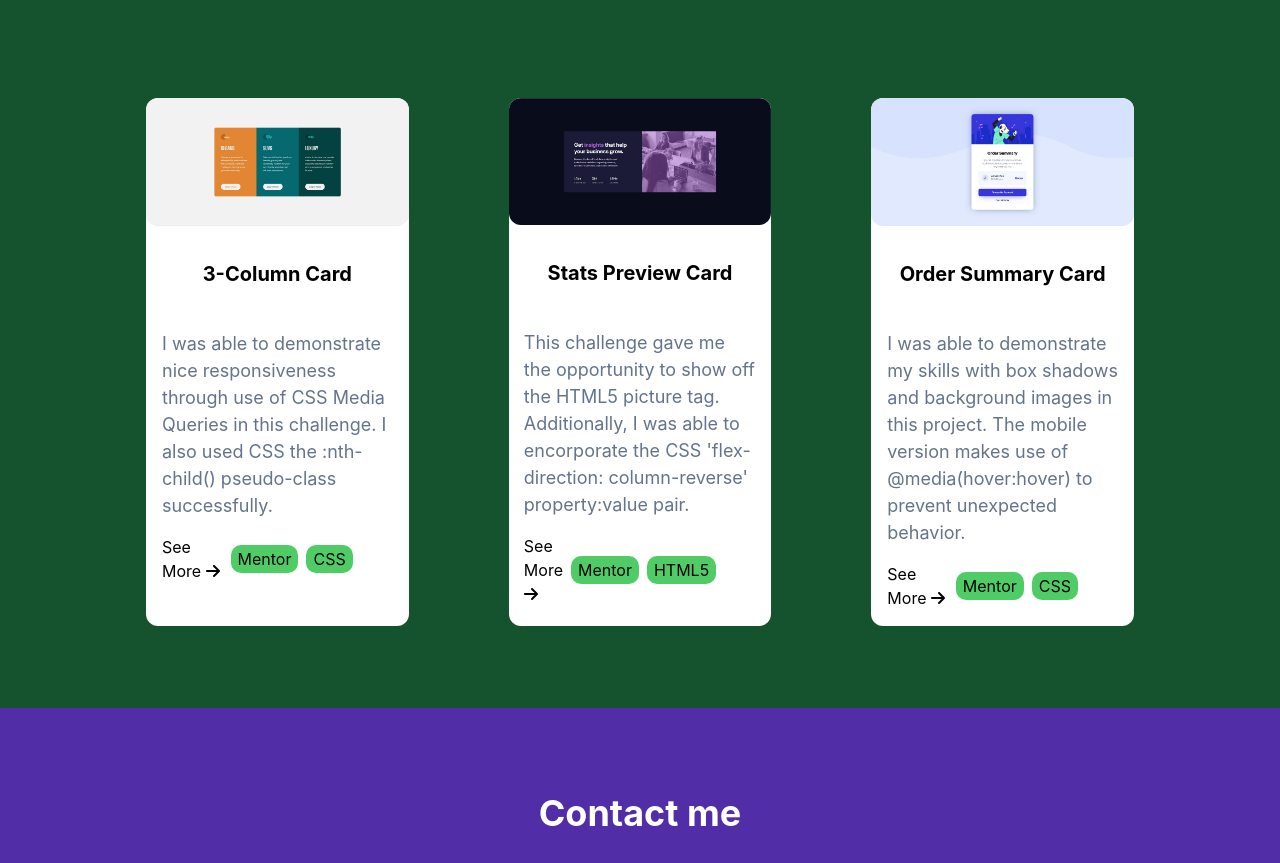
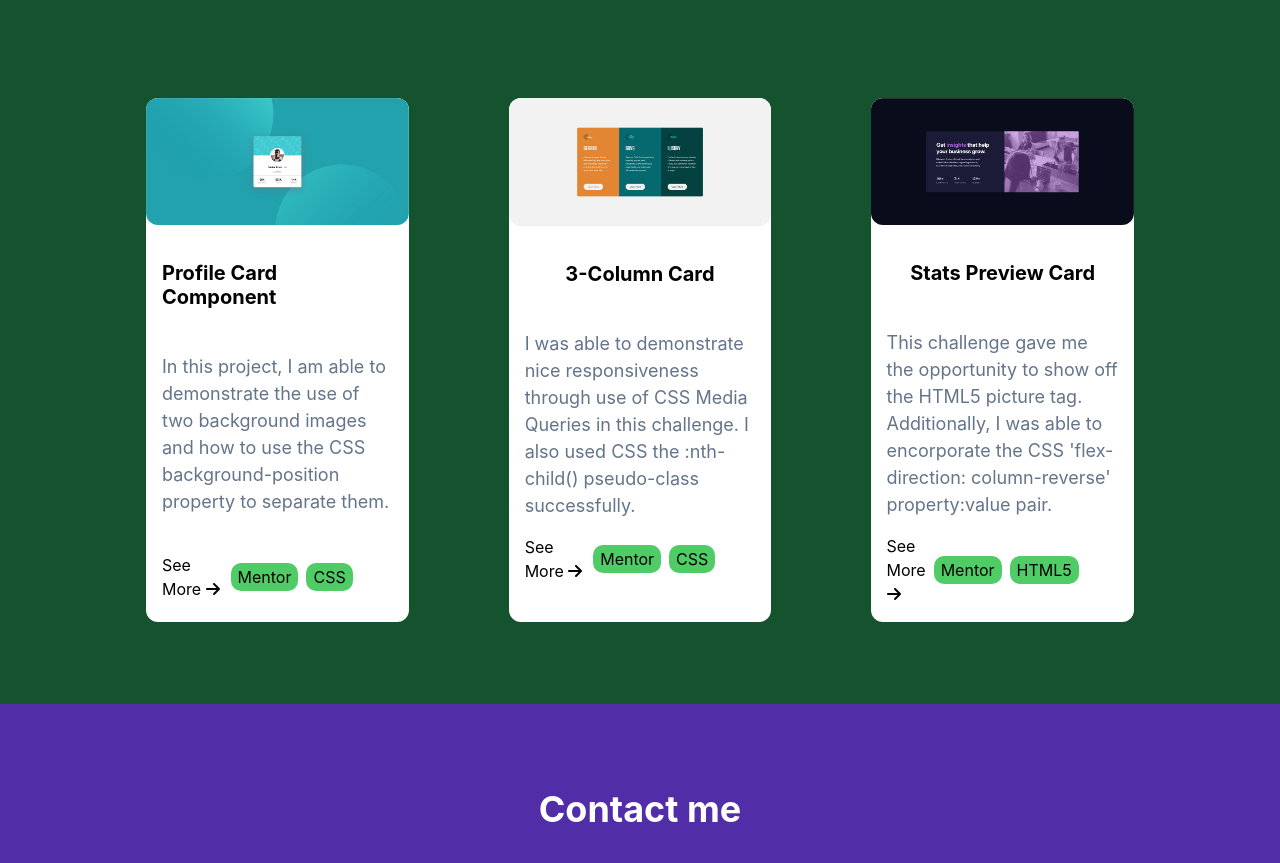
Before and after one commit to horoserp/React-Portfolio, a React (Create React App) app: page / in a window 1280 px wide. Shown: the part 1714-2577 px from the top of the page. Built offline with nearby package versions, Linux system fonts and the light colour scheme.

Commit message:
Update: Add profile card component project.

```diff
--- a/src/components/ProjectsSection.js
+++ b/src/components/ProjectsSection.js
@@ -158,6 +158,14 @@ const projects = [
     tags: ["Mentor", "CSS"],
   },
   {
+    title: "Profile Card Component",
+    description:
+      "In this project, I am able to demonstrate the use of two background images and how to use the CSS background-position property to separate them.",
+    imageSrc: "/React-Portfolio/profile-card.jpg",
+    url: "https://horoserp.github.io/profile-card",
+    tags: ["Mentor", "CSS"],
+  },
+  {
     title: "Landscape Page",
     description:
       "A responsive HTML5 page focusing on CSS skills including selectors (descendant, child, adjacent sibling, and pseudo-class), animations and shadow effects.",
@@ -201,6 +209,14 @@ const featuredProjects = [
     tags: ["React", "CSS"],
   },
   {
+    title: "Profile Card Component",
+    description:
+      "In this project, I am able to demonstrate the use of two background images and how to use the CSS background-position property to separate them.",
+    imageSrc: "/React-Portfolio/profile-card.jpg",
+    url: "https://horoserp.github.io/profile-card",
+    tags: ["Mentor", "CSS"],
+  },
+  {
     title: "3-Column Card",
     description:
       "I was able to demonstrate nice responsiveness through use of CSS Media Queries in this challenge. I also used CSS the :nth-child() pseudo-class successfully.",
@@ -215,14 +231,6 @@ const featuredProjects = [
     imageSrc: "/React-Portfolio/stats-preview-screenshot.jpg",
     url: "https://horoserp.github.io/stats-preview",
     tags: ["Mentor", "HTML5"],
-  },
-  {
-    title: "Order Summary Card",
-    description:
-      "I was able to demonstrate my skills with box shadows and background images in this project. The mobile version makes use of @media(hover:hover) to prevent unexpected behavior.",
-    imageSrc: "/React-Portfolio/order-summary.jpg",
-    url: "https://horoserp.github.io/order-summary",
-    tags: ["Mentor", "CSS"],
   },
 ];
 
```
Also changed, not shown: public/profile-card.jpg (added).
